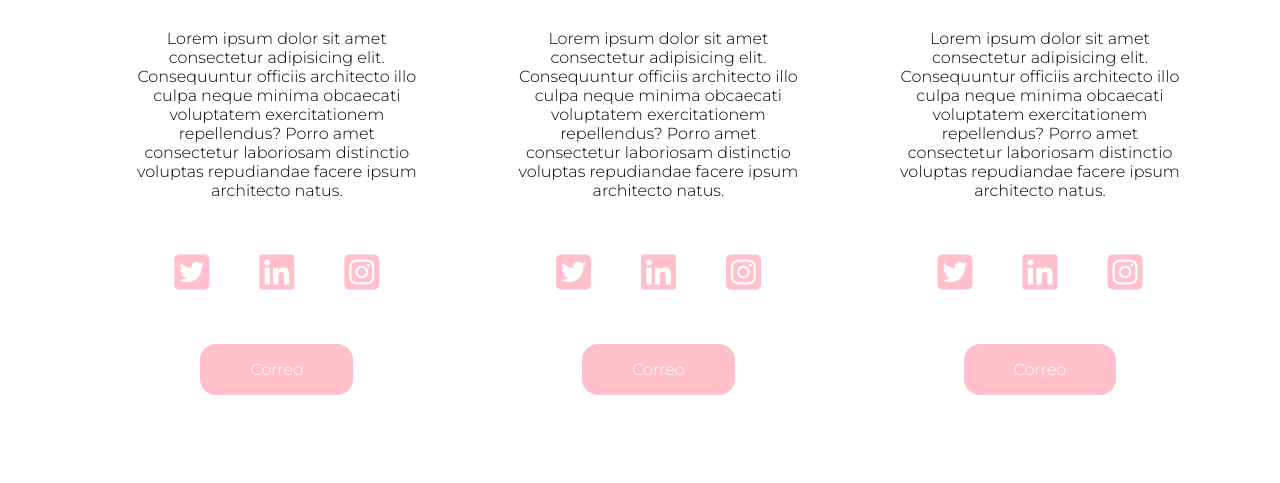
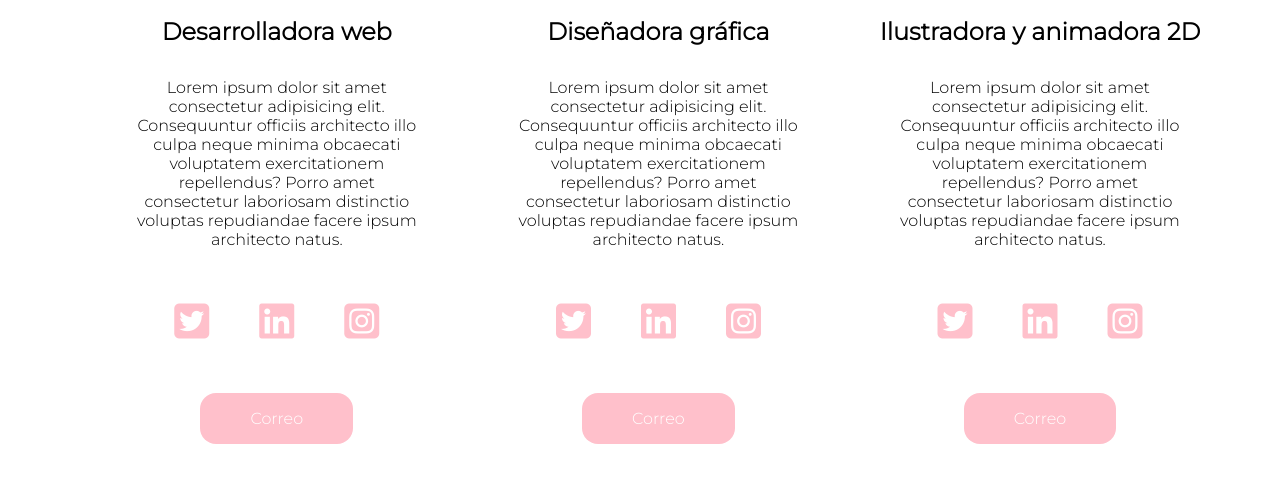
Before and after one commit to maora131/1511-equipo, a plain HTML site: page 1511-equipo/index.html in a window 1280 px wide. Shown: the part 319-802 px from the top of the page. Drawn offline with Linux system fonts and the light colour scheme.

Commit message:
Add files via upload

```diff
--- a/1511-equipo/estilos.css
+++ b/1511-equipo/estilos.css
@@ -68,6 +68,11 @@ header p{
     font-family: 'Montserrat', sans-serif;
     padding: 2em;
 }
+.cont2 h2{
+    text-align: center;
+    font-family: 'Montserrat', sans-serif;
+    margin-top: 20px;
+}
 /*ICONOS*/
 
 .iconos{
--- a/1511-equipo/index.html
+++ b/1511-equipo/index.html
@@ -23,6 +23,7 @@
                 <img src="img/manuela2.jpg" alt="manuela">
                 <!--Texto de debajo del avatar de la flor-->
                 <h1>Manuela</h1>
+                <h2>Desarrolladora web</h2>
                 <p>
                     Lorem ipsum dolor sit amet consectetur adipisicing elit. Consequuntur officiis architecto illo culpa neque minima obcaecati voluptatem exercitationem repellendus? Porro amet consectetur laboriosam distinctio voluptas repudiandae facere ipsum architecto natus.
                 </p>
@@ -41,6 +42,7 @@
             <img src="img/melisajpg.jpg" alt="melisa">
             <!--Texto de debajo del avatar de la flor-->
             <h1>Melisa</h1>
+            <h2>Diseñadora gráfica</h2>
             <p>
                 Lorem ipsum dolor sit amet consectetur adipisicing elit. Consequuntur officiis architecto illo culpa neque minima obcaecati voluptatem exercitationem repellendus? Porro amet consectetur laboriosam distinctio voluptas repudiandae facere ipsum architecto natus.
             </p>
@@ -58,6 +60,7 @@
             <img src="img/mikaelajpg.jpg" alt="mikaela">
             <!--Texto de debajo del avatar de la flor-->
             <h1>Mikaela</h1>
+            <h2>Ilustradora y animadora 2D</h2>
             <p>
                 Lorem ipsum dolor sit amet consectetur adipisicing elit. Consequuntur officiis architecto illo culpa neque minima obcaecati voluptatem exercitationem repellendus? Porro amet consectetur laboriosam distinctio voluptas repudiandae facere ipsum architecto natus.
             </p>
```
